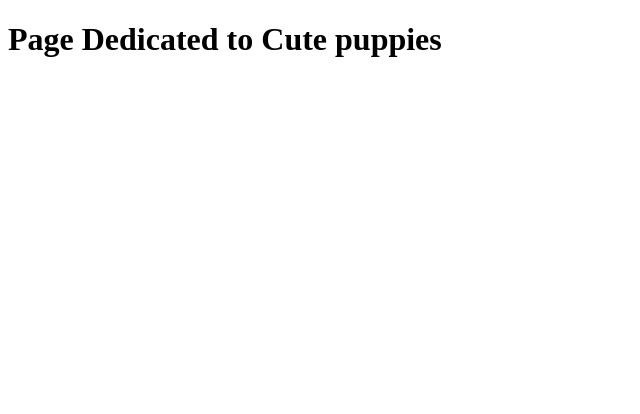
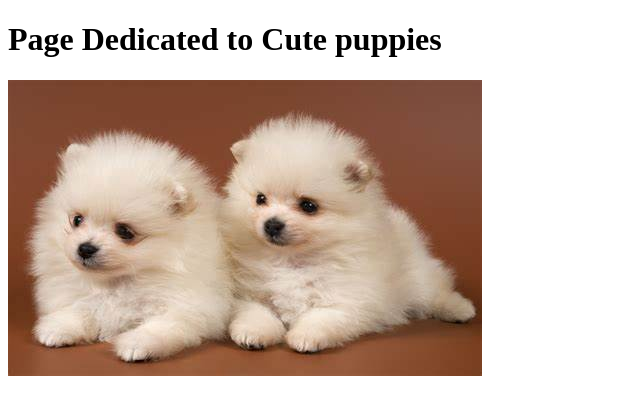
Before and after one commit to GustavoPachec/descomplica-cs, a plain HTML site: page index.html in a window 1280 px wide. Shown: the whole page, without its empty margins (0-640 px from the left). Drawn offline with Linux system fonts and the light colour scheme.

Commit message:
feat: update page and add image

```diff
--- a/index.html
+++ b/index.html
@@ -7,5 +7,6 @@
 </head>
 <body>
     <h1>Page Dedicated to Cute puppies</h1>
+    <img src="imagens/img1.jpg" alt="">
 </body>
 </html>
```
Also changed, not shown: imagens/img1.jpg (added).
